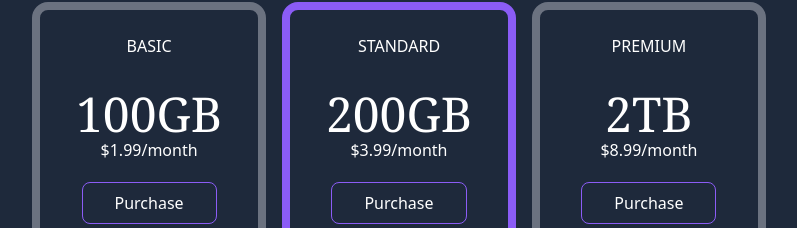
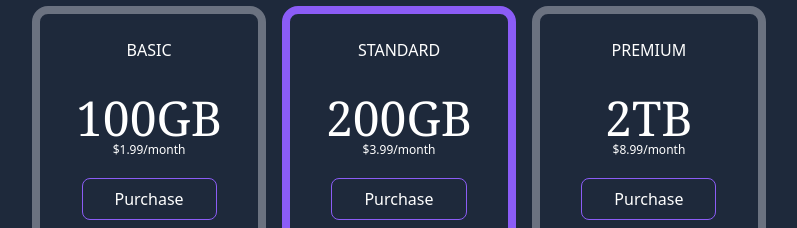
Before and after one commit to mahmoudelkhadragy/tailwind-mini-projects, a plain HTML site: page pricing-cards/index.html in a window 1280 px wide. Shown: the part 203-431 px from the top of the page, without its empty margins (241-1038 px from the left). Drawn offline with nearby package versions, Linux system fonts and the light colour scheme.

Commit message:
fix text size

```diff
--- a/pricing-cards/index.html
+++ b/pricing-cards/index.html
@@ -19,7 +19,7 @@
           <div class="info rounded-2xl py-6 px-4">
             <h4 class="uppercase">basic</h4>
             <p class="text-5xl font-serif mt-8">100GB</p>
-            <span class="block mb-5">$1.99/month</span>
+            <span class="block text-xs mb-5">$1.99/month</span>
             <button
               class="rounded rounded-lg py-2 px-8 border border-violet-500 mb-3 hover:bg-violet-500 duration-200 active:bg-violet-500"
             >
@@ -86,7 +86,7 @@
           <div class="info rounded-2xl py-6 px-4">
             <h4 class="uppercase">standard</h4>
             <p class="text-5xl font-serif mt-8">200GB</p>
-            <span class="block mb-5">$3.99/month</span>
+            <span class="block text-xs mb-5">$3.99/month</span>
             <button
               class="rounded rounded-lg py-2 px-8 border border-violet-500 mb-3 hover:bg-violet-500 duration-200 active:bg-violet-500"
             >
@@ -153,7 +153,7 @@
           <div class="info rounded-2xl py-6 px-4">
             <h4 class="uppercase">premium</h4>
             <p class="text-5xl font-serif mt-8">2TB</p>
-            <span class="block mb-5">$8.99/month</span>
+            <span class="block text-xs mb-5">$8.99/month</span>
             <button
               class="rounded rounded-lg py-2 px-8 border border-violet-500 mb-3 hover:bg-violet-500 duration-200 active:bg-violet-500"
             >
```
